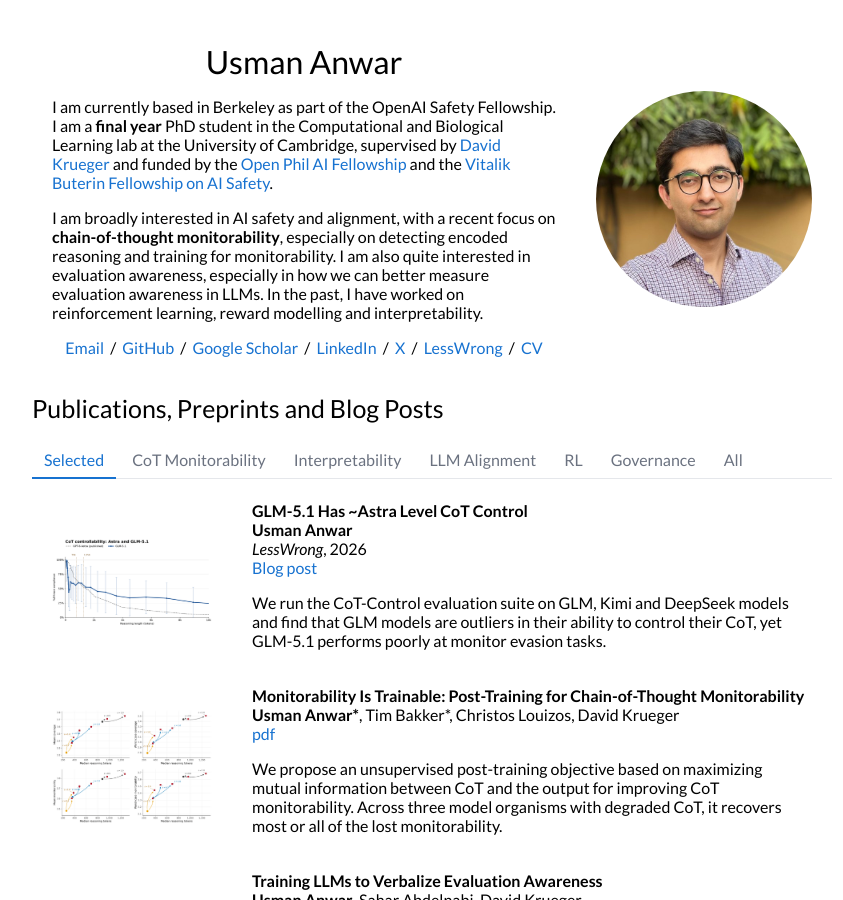
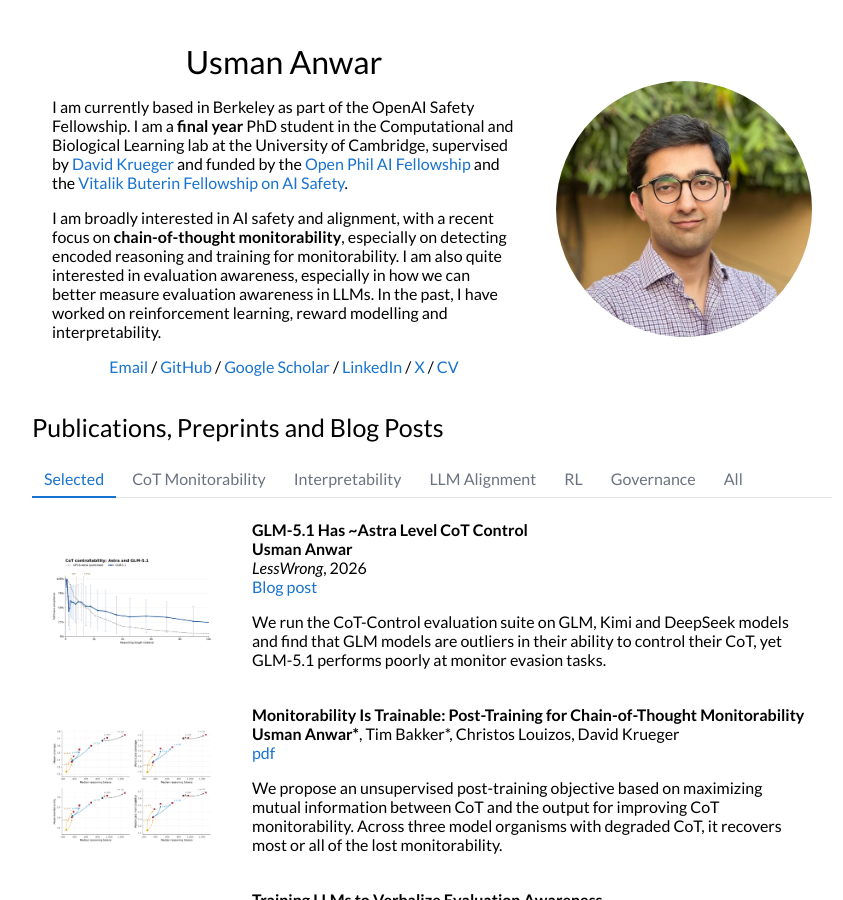
Before and after one commit to uzman-anwar/uzman-anwar.github.io, a Jekyll site: the page built from _posts/blog/2026-10-19-glm-cot-control.markdown, in a window 1280 px wide and 900 px high. Shown: the whole window, without its empty margins (208-1051 px from the left). Built offline with Jekyll 4.4.1, drawn with Linux system fonts in a browser that asks for light colours.

Commit message:
Enlarge the headshot, swap favicon for a monogram, drop LessWrong link
Widen the photo column from 32% to 37% on desktop, tighten the header
link separators so they fit on one line, and replace the photo favicon
with a "UA" monogram in the site's link colour.

Co-Authored-By: Claude Opus 5.5 (1M context) <noreply@anthropic.com>

```diff
--- a/_layouts/default.html
+++ b/_layouts/default.html
@@ -36,25 +36,24 @@
       <td style="padding:0px">
         <table class="intro" style="width:100%;border:0px;border-spacing:0px;border-collapse:separate;margin-right:auto;margin-left:auto;">
           <tr style="padding:0px">
-            <td class="intro-text" style="padding:2.5%;width:68%;vertical-align:middle">
+            <td class="intro-text" style="padding:2.5%;width:63%;vertical-align:middle">
               <h1>
                 Usman Anwar
               </h1>
               <p class="bio">I am currently based in Berkeley as part of the OpenAI Safety Fellowship. I am a <strong>final year</strong> PhD student in the Computational and Biological Learning lab at the University of Cambridge, supervised by <a href="https://scholar.google.ca/citations?user=5Uz70IoAAAAJ&hl=en">David Krueger</a> and funded by the <a href="https://www.openphilanthropy.org/grants/open-phil-ai-fellowship-2022-class/">Open Phil AI Fellowship</a> and the <a href="https://futureoflife.org/team/fellowship-winners-2022/">Vitalik Buterin Fellowship on AI Safety</a>.</p>
               <p class="bio">I am broadly interested in AI safety and alignment, with a recent focus on <strong>chain-of-thought monitorability</strong>, especially on detecting encoded reasoning and training for monitorability. I am also quite interested in evaluation awareness, especially in how we can better measure evaluation awareness in LLMs. In the past, I have worked on reinforcement learning, reward modelling and interpretability.</p>
               <p style="text-align:center">
-                <a target="_blank" href="https://mailhide.io/e/Mpto2XvD"> Email</a> &nbsp;/&nbsp;
-                <a href="https://github.com/uzman-anwar">GitHub</a> &nbsp;/&nbsp;
-                <a target="_blank" href="https://scholar.google.com/citations?view_op=list_works&hl=en&user=UBAfLyQAAAAJ">Google Scholar</a> &nbsp;/&nbsp;
-                <a href="https://www.linkedin.com/in/uzman-anwar/"> LinkedIn </a> &nbsp;/&nbsp;
-                <a href="https://x.com/usmananwar391">X</a> &nbsp;/&nbsp;
-                <a href="https://www.lesswrong.com/users/usman-anwar">LessWrong</a> &nbsp;/&nbsp;
-                <a href="/pdfs/Usman_Anwar.pdf"> CV  </a>
+                <a target="_blank" href="https://mailhide.io/e/Mpto2XvD">Email</a>&nbsp;/
+                <a href="https://github.com/uzman-anwar">GitHub</a>&nbsp;/
+                <a target="_blank" href="https://scholar.google.com/citations?view_op=list_works&hl=en&user=UBAfLyQAAAAJ">Google Scholar</a>&nbsp;/
+                <a href="https://www.linkedin.com/in/uzman-anwar/">LinkedIn</a>&nbsp;/
+                <a href="https://x.com/usmananwar391">X</a>&nbsp;/
+                <a href="/pdfs/Usman_Anwar.pdf">CV</a>
               </p>
         <!--<p>My research statement on AI Safety is available <a href="/pdfs/Research_Statement_On_AI_Safety.pdf">here</a>.</p>
         <p>My research statement on Systematic Generalization is available <a href="/pdfs/Research_Proposal_Systematic_Generalization.pdf">here</a>.</p> -->
             </td>
-            <td class="intro-photo" style="padding:2.5%;width:32%;max-width:32%">
+            <td class="intro-photo" style="padding:2.5%;width:37%;max-width:37%">
               <img style="width:100%;max-width:100%;border-radius:50%" alt="Photo of Usman Anwar" src="images/headshot.jpg">
             </td>
           </tr>
```
Also changed, not shown: images/apple-touch-icon.png, images/favicon.png.
